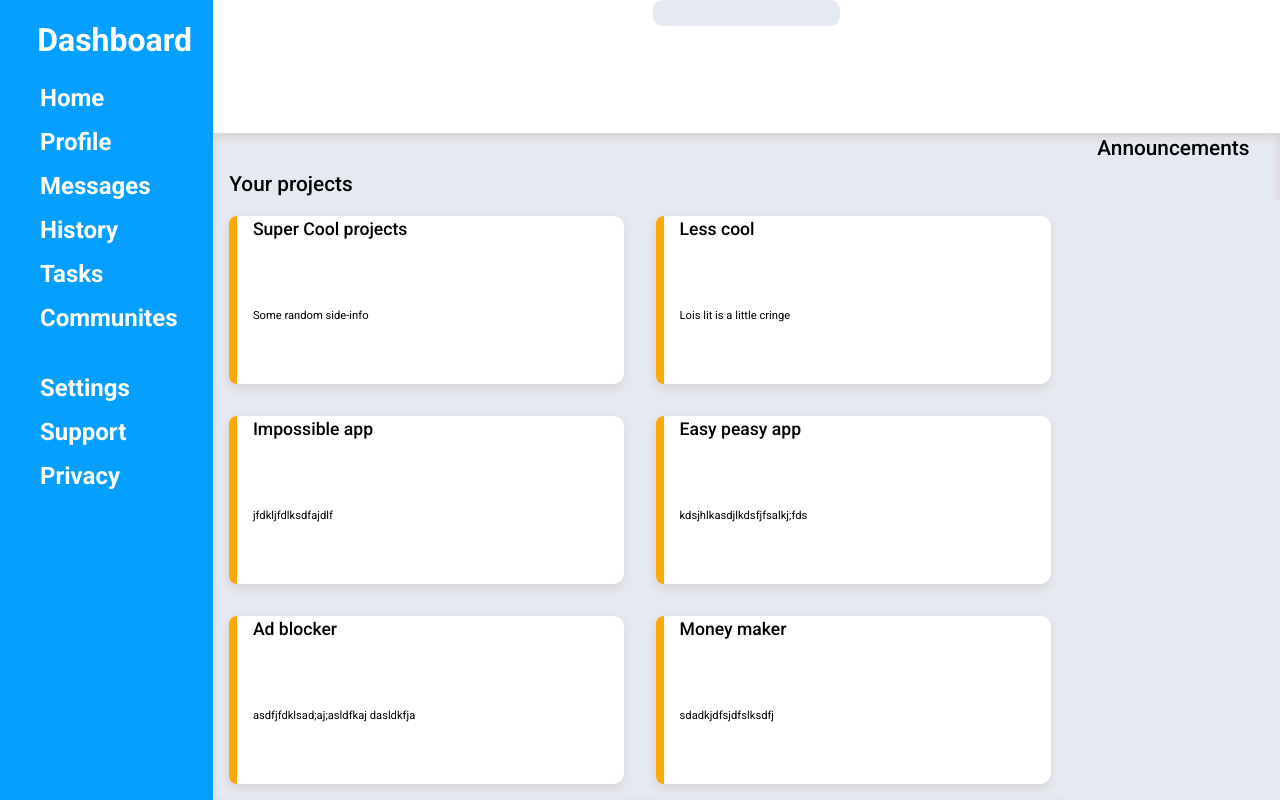
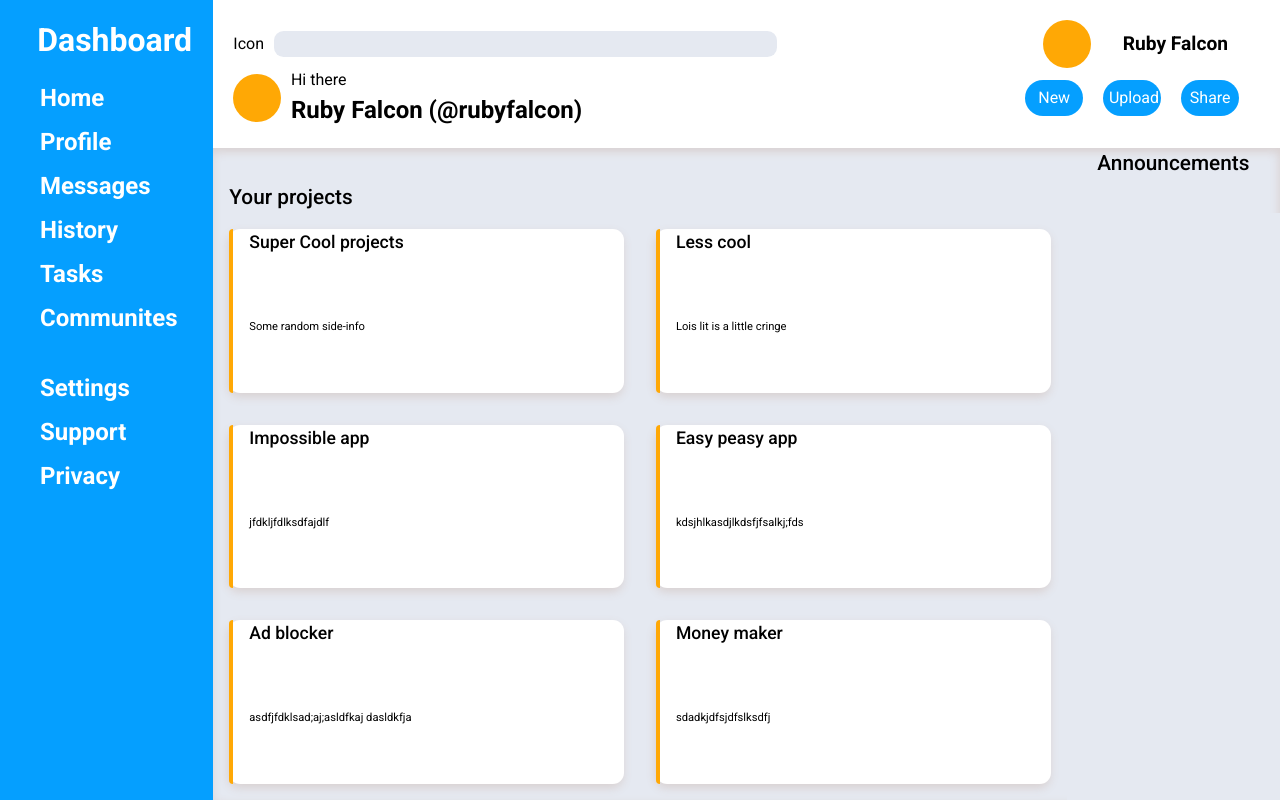
Before and after one commit to RubyFalcon/admin-dashboard, a plain HTML site: page index.html in a window 1280 px wide. Drawn offline with Linux system fonts and the light colour scheme.

Commit message:
create and style header section

```diff
--- a/index.html
+++ b/index.html
@@ -12,12 +12,33 @@
 <body>
     <div class="container">
         <div class="header">
-            <div class="flex">
-                <div class="searchbar"><input type="search" name="search" id="search" /></div>
+            <div class="top-bar">
+
+                    <div class="searchbar flex">
+                        <div class="icon">Icon</div>
+                        <input type="search" name="search" id="search" />
+
+                    </div>
+                    <div class="profile-flex">
+                        <div class="profile-icon"></div>
+                        <h2 class="name-small">Ruby Falcon</h2>
+                    </div>
 
             </div>
-            <div class="flex">
+            <div class="profile-flex">
+                    <div class="profile">
+                        <div class="profile-icon"></div>
+                        <div class="start">
+                            <p>Hi there</p>
+                            <h2 class="Name">Ruby Falcon (@rubyfalcon)</h2>
+                        </div>
+                    </div>
 
+                    <div class="buttons">
+                        <button>New</button>
+                        <button>Upload</button>
+                        <button>Share</button>
+                    </div>
             </div>
 
         </div>
--- a/styles.css
+++ b/styles.css
@@ -73,6 +73,10 @@
     background-color: #ffffff;
     color: black;
     grid-area: 1/2/2/5;
+    display: flex;
+    flex-direction: column;
+    justify-content:space-between;
+    padding: 20px;
 
   }
 
@@ -162,7 +166,7 @@
     background-color: #ffffff;
     border-radius: 0.7rem;
     display: grid;
-    grid-template-columns: 2fr 98fr;
+    grid-template-columns: 1fr 95fr;
     grid-template-rows: repeat(2, 1fr);
     gap: 1rem;
     box-shadow:  -1px 4px 10px 0px #d9d1d1;
@@ -187,10 +191,89 @@
     grid-area: 1/1/-1/2;
     border-radius: 0.7rem 0 0 0.7rem;
   }
+  .search {
+    width: 60%;
+  }
 
+    .searchbar{
+      width: 70%;
+    }
+  #search {
+    justify-content: space-between;
+  }
   .searchbar input {
+    width: 70%;
     background-color: var(--main-color);
     border-radius: .6rem;
     outline: none;
     border: none;
   }
+
+  .flex {
+    display: flex;
+    align-items: center;
+
+    gap: .6rem;
+  }
+
+  .profile-icon {
+    background-color: var(--yellow);
+    width: 3rem;
+    height: 3rem;
+    border-radius: 50%;
+  }
+  .profile {
+    display: flex;
+    align-items: center;
+    justify-content: space-evenly;
+    gap: .6rem;
+  }
+  .profile-flex {
+    display: flex;
+    justify-content: space-between;
+    align-items: center;
+    gap: 2rem;
+  }
+
+
+
+  .start {
+    display: flex;
+    flex-direction: column;
+    align-items: start;
+    justify-content: center;
+  }
+
+  input{
+    width: 100%;
+  }
+
+  .buttons {
+    width: 40%;
+    height: 100%;
+    display: flex;
+    align-items: center;
+    justify-content: end;
+    gap: 5%;
+    padding-right: 2%;
+  }
+  button {
+    background-color: #059fff;
+    outline: none;
+    border: none;
+    border-radius: 2rem;
+    color: var(--white);
+    width: 15%;
+    height: 60%;
+  }
+
+  .name-small {
+    font-size: 1.2rem;
+    padding-right: 2rem;
+  }
+
+  .top-bar {
+    width: 100%;
+    display: flex;
+    justify-content: space-between;
+  }
```
